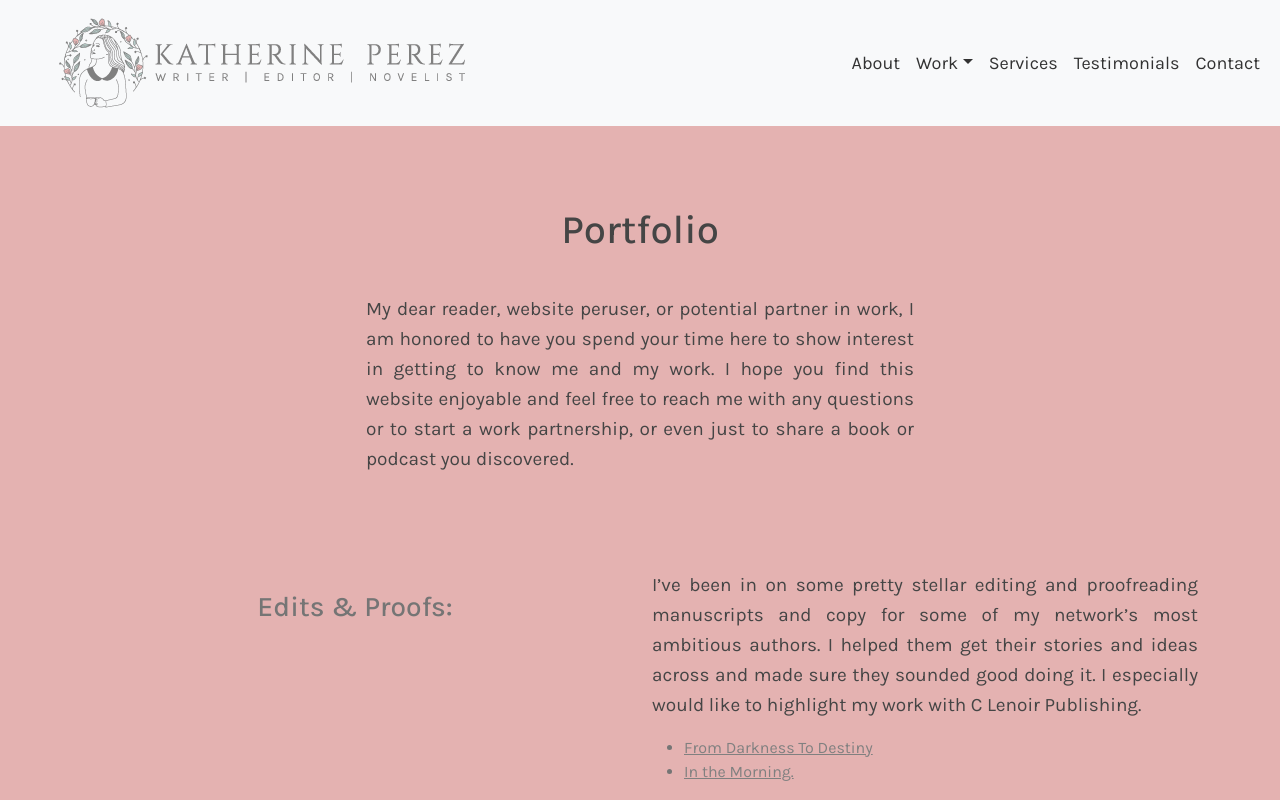
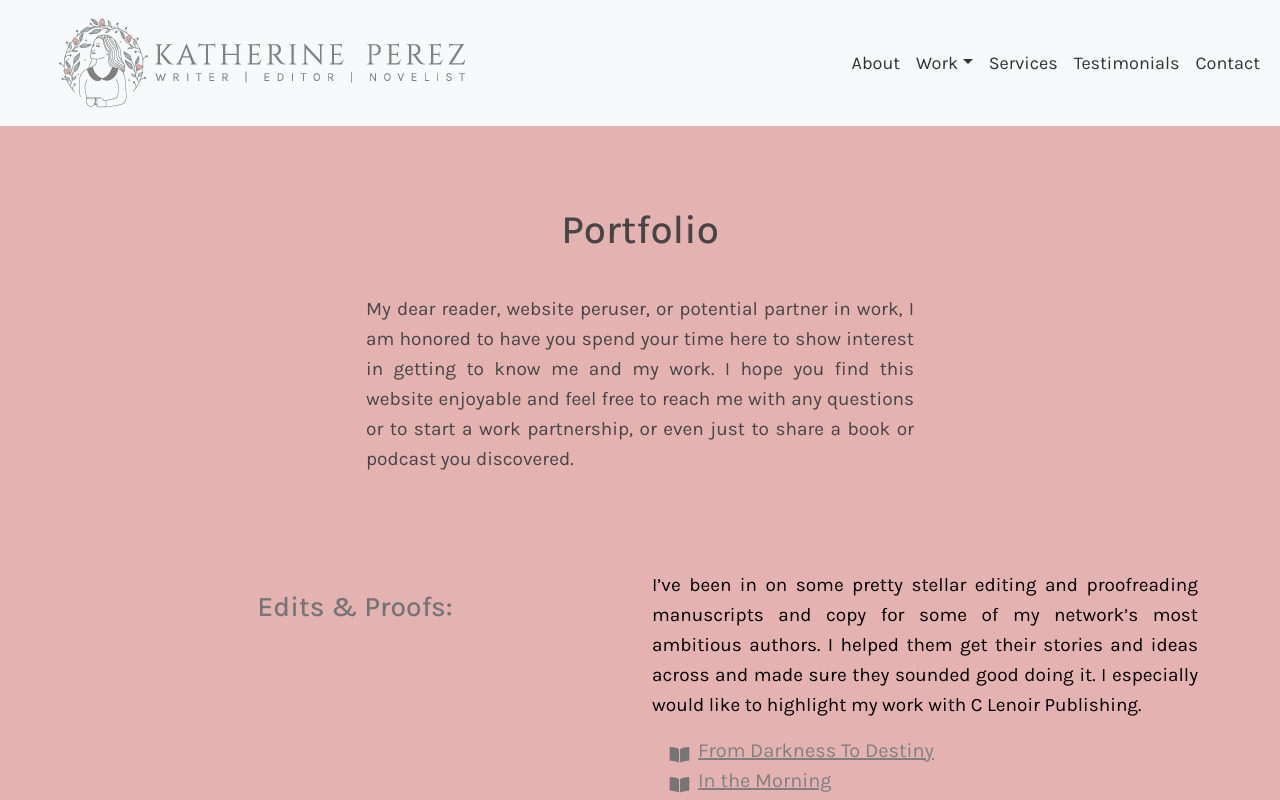
Before and after one commit to Kaitlyn-Lynette/Kathys-Portfolio, a React (Create React App) app: page /portfolio in a window 1280 px wide. Shown: the top 800 px of the page. Built offline with nearby package versions, Linux system fonts and the light colour scheme.

Commit message:
Added book icon

```diff
--- a/public/index.html
+++ b/public/index.html
@@ -14,7 +14,6 @@
     <link rel="preconnect" href="https://fonts.gstatic.com" crossorigin>
     <link href="https://fonts.googleapis.com/css2?family=Cinzel&family=Karla:wght@200;300;400;500&display=swap" rel="stylesheet">
     <link href="https://fonts.googleapis.com/css2?family=Cinzel&family=Karla:wght@300;400;500&display=swap" rel="stylesheet">
-
     <link
     rel="stylesheet"
     href="https://cdn.jsdelivr.net/npm/bootstrap@5.1.1/dist/css/bootstrap.min.css"
--- a/src/App.css
+++ b/src/App.css
@@ -112,6 +112,18 @@ a.nav-link {
   color: black !important;
 }
 
+.edits-proofs ul {
+  list-style-type: none;
+
+}
+
+.edits-proofs li {
+  font-size: 20px;
+}
+
+.edits-proofs a {
+  margin: 6px;
+}
 
 /* __________________________________________________________ */
 
--- a/src/App.js
+++ b/src/App.js
@@ -26,7 +26,6 @@ function App() {
       <Services />
       <Contact />
       <Footer />
-
     </div>
   );
 }
--- a/src/pages/BookEdits.js
+++ b/src/pages/BookEdits.js
@@ -2,6 +2,7 @@ import React from "react";
 import Container from "react-bootstrap/Container";
 import Col from "react-bootstrap/Col";
 import Row from "react-bootstrap/Row";
+import { FontAwesomeIcon } from "@fortawesome/react-fontawesome";
 import "../App.css";
 
 const BookEdits = () => {
@@ -17,7 +18,7 @@ const BookEdits = () => {
           <Col className="port-subtitle" md={6}>
             <h3>Edits & Proofs:</h3>
           </Col>
-          <Col md={6} sm={8} style={{ textAlign: "justify" }}>
+          <Col md={6} sm={8} className="edits-proofs" style={{ textAlign: "justify" }}>
             <p>
               I’ve been in on some pretty stellar editing and proofreading
               manuscripts and copy for some of my network’s most ambitious
@@ -25,22 +26,19 @@ const BookEdits = () => {
               sure they sounded good doing it. I especially would like to
               highlight my work with C Lenoir Publishing.
             </p>
-          </Col>
-        </Row>
 
-        <Row>
-          <Col md={{ span: 6, offset: 6 }} className="edits-proofs">
-            <ul>
+          <ul className="fa-ul">
               <li>
+              <FontAwesomeIcon icon={["fas", "book-open"]} size="sm" pull="right" listItem/>
                 <a href="https://feliciakirksey.com/">
-                  {" "}
                   From Darkness To Destiny
-                </a>{" "}
+                </a>
               </li>
               <li>
-                <a href="https://www.amazon.com/morning-Jazzmine-Bustamante/dp/1737483815/ref=sr_1_2?keywords=jazzmine+bustamante&qid=1638636055&sr=8-2">
-                  In the Morning.
-                </a>
+              <FontAwesomeIcon icon={["fas", "book-open"]} size="sm" pull="right" listItem/>
+              <a href="https://www.amazon.com/morning-Jazzmine-Bustamante/dp/1737483815/ref=sr_1_2?keywords=jazzmine+bustamante&qid=1638636055&sr=8-2">
+                In the Morning
+              </a>
               </li>
             </ul>
           </Col>
```
